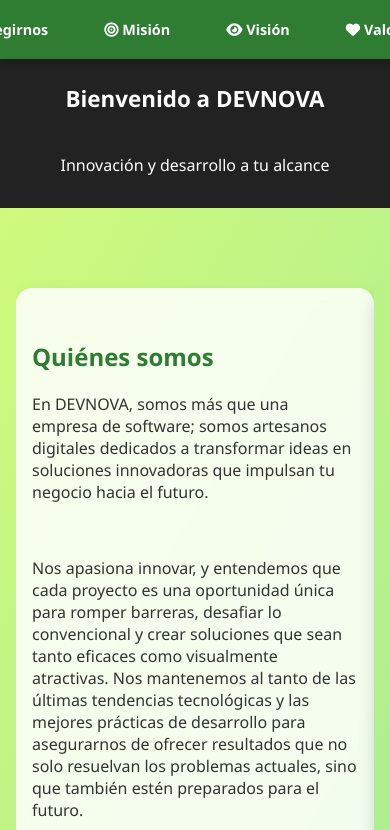
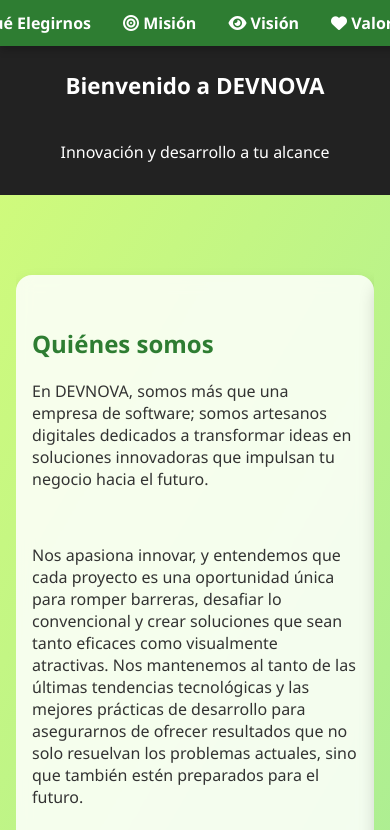
Before and after one commit to Esmerlin3450/DEVNOVA, a plain HTML site: page Index.html in a window 390 px wide. Shown: the top 830 px of the page. Drawn offline with Linux system fonts and the light colour scheme.

Commit message:
Update C.css

```diff
--- a/C.css
+++ b/C.css
@@ -143,16 +143,21 @@ nav a:hover {
   position: fixed;
   top: 0;
   width: 100%;
+  background-color: #2e7d32;
+  color: white;
+  display: flex;
+  justify-content: center;
+  gap: 2rem;
+  padding: 0.75rem;
   z-index: 1000;
-
-    overflow-x: auto;       /* <- Permite deslizar horizontalmente */
-    white-space: nowrap;    /* <- Evita que los enlaces bajen de línea */
+  box-shadow: 0 4px 8px rgba(0,0,0,0.2);
+  overflow-x: auto;        /* <-- PERMITE EL SCROLL HORIZONTAL */
+  white-space: nowrap;     /* <-- EVITA QUE LOS ELEMENTOS SE SALTEN DE LÍNEA */
+  scroll-behavior: smooth; /* <-- SUAVIZA EL SCROLL */
 }
 
 nav a {
-    display: inline-block;
-    padding: 0.5rem 0.75rem;
-    font-size: 0.9rem;
+  flex: 0 0 auto; /* <-- PERMITE QUE CADA LINK SE MANTENGA EN UNA SOLA LÍNEA Y SEA SCROLLEABLE */
 }
 
  header {
```
Lines whose indentation alone changed are shown as unchanged.
